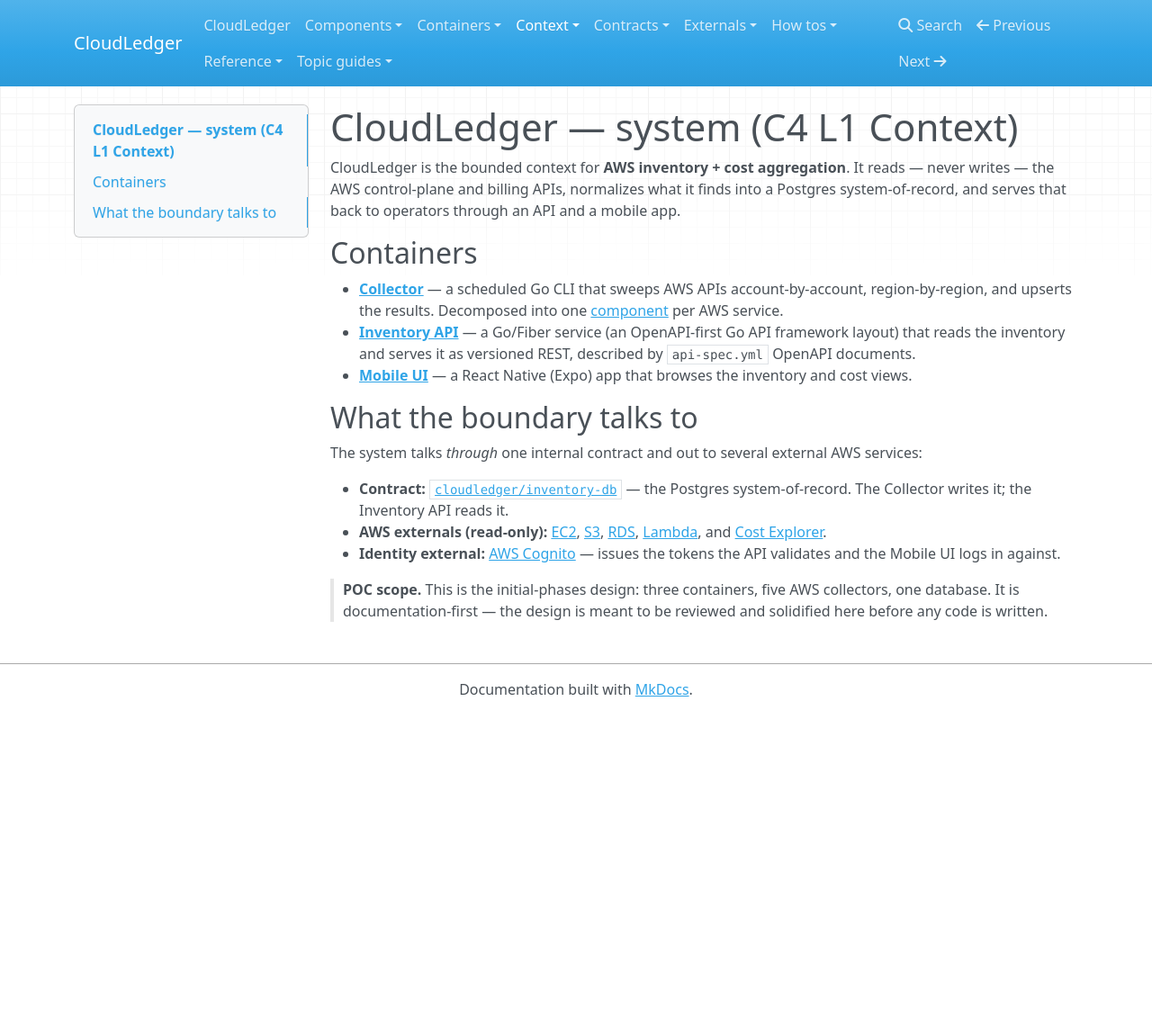
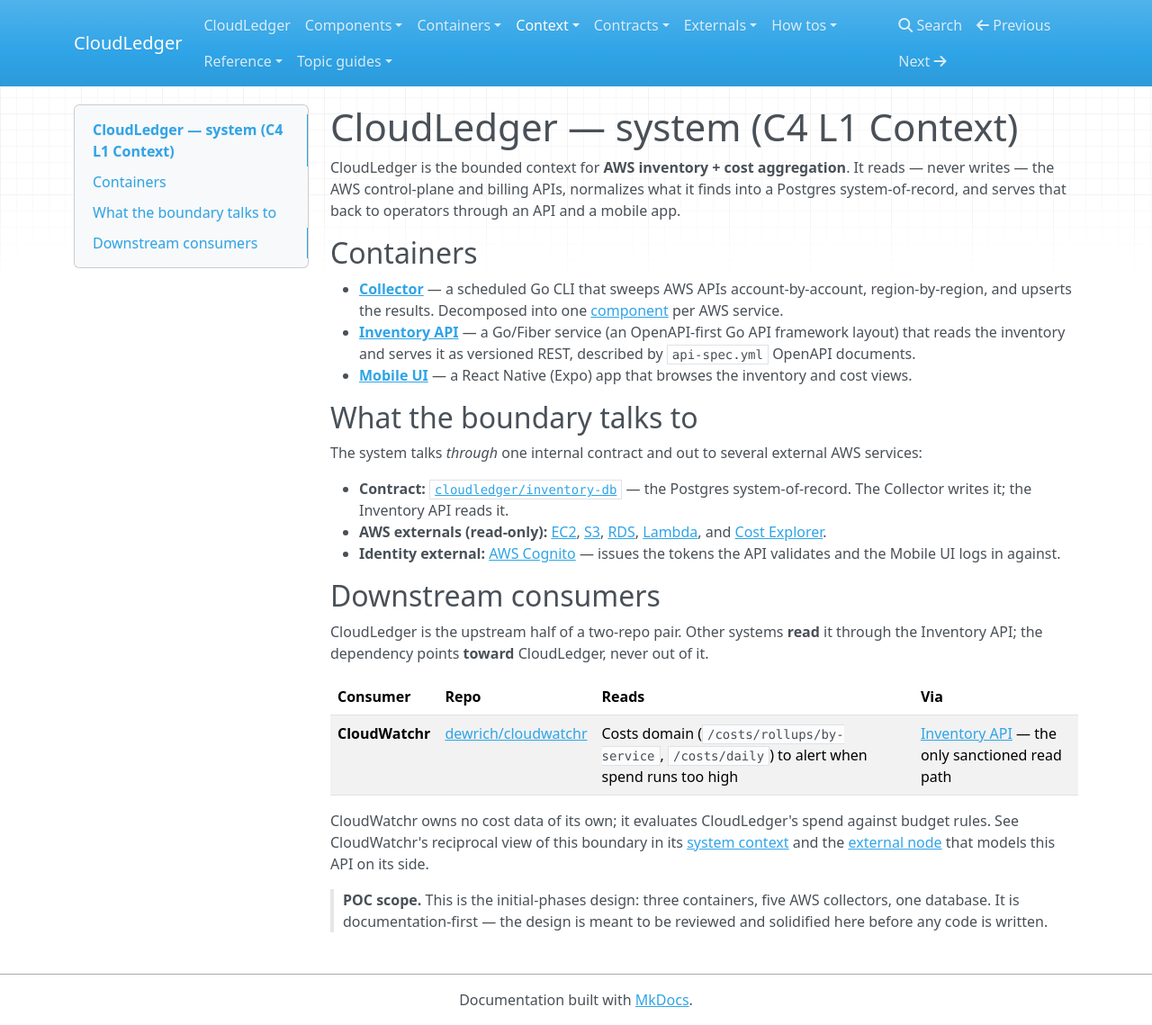
Before and after one commit to dewrich/cloudledger, an MkDocs documentation site: the page built from docs/context/index.md, in a window 1280 px wide and 1139 px high. Shown: the whole window at 90% size. Built offline with MkDocs 1.6.1, drawn with Linux system fonts in a browser that asks for light colours; nearby versions of some CDN libraries.

Commit message:
docs: link CloudLedger to CloudWatchr peer repo
Record the reciprocal cross-repo edge for CloudWatchr, the downstream
spend-alerting system that reads CloudLedger's Costs API:

- context: new "Downstream consumers" section + consumers: frontmatter edge
- inventory-api: note CloudWatchr as a known consumer; the costs/v1 OpenAPI
  spec is a published contract, versioned via X-Api-Version
- index.md + README: "Related systems" section

Cross-repo links use absolute github.com/dewrich/cloudwatchr URLs since
relative links can't hop repositories on GitHub.

Co-Authored-By: Claude Opus 4.8 (1M context) <noreply@anthropic.com>

```diff
--- a/docs/context/index.md
+++ b/docs/context/index.md
@@ -6,6 +6,12 @@ system: cloudledger
 owner: platform-eng
 tags: [aws, inventory, finops, batch]
 relations: []          # system relations are derived from its containers' edges
+consumers:             # downstream systems that read this one (reciprocal, cross-repo edges)
+  - system: cloudwatchr
+    via: cloudledger/inventory-api   # Costs domain
+    kind: reads
+    desc: Reads the Costs API to alert when spend crosses budget thresholds
+    repo: https://github.com/dewrich/cloudwatchr
 ---
 
 # CloudLedger — system (C4 L1 Context)
@@ -37,6 +43,21 @@ The system talks *through* one internal contract and out to several external AWS
 - **Identity external:** [AWS Cognito](../externals/aws-cognito.md) — issues the tokens the
   API validates and the Mobile UI logs in against.
 
+## Downstream consumers
+
+CloudLedger is the upstream half of a two-repo pair. Other systems **read** it through the
+Inventory API; the dependency points **toward** CloudLedger, never out of it.
+
+| Consumer | Repo | Reads | Via |
+|---|---|---|---|
+| **CloudWatchr** | [dewrich/cloudwatchr](https://github.com/dewrich/cloudwatchr) | Costs domain (`/costs/rollups/by-service`, `/costs/daily`) to alert when spend runs too high | [Inventory API](../containers/inventory-api.md) — the only sanctioned read path |
+
+CloudWatchr owns no cost data of its own; it evaluates CloudLedger's spend against budget rules.
+See CloudWatchr's reciprocal view of this boundary in its
+[system context](https://github.com/dewrich/cloudwatchr/blob/main/docs/context/index.md#related-systems)
+and the [external node](https://github.com/dewrich/cloudwatchr/blob/main/docs/externals/cloudledger-costs-api.md)
+that models this API on its side.
+
 > **POC scope.** This is the initial-phases design: three containers, five AWS collectors,
 > one database. It is documentation-first — the design is meant to be reviewed and
 > solidified here before any code is written.
```
Also changed, not shown: README.md (+8 -0 lines), docs/containers/inventory-api.md (+8 -0 lines), docs/index.md (+8 -0 lines).
